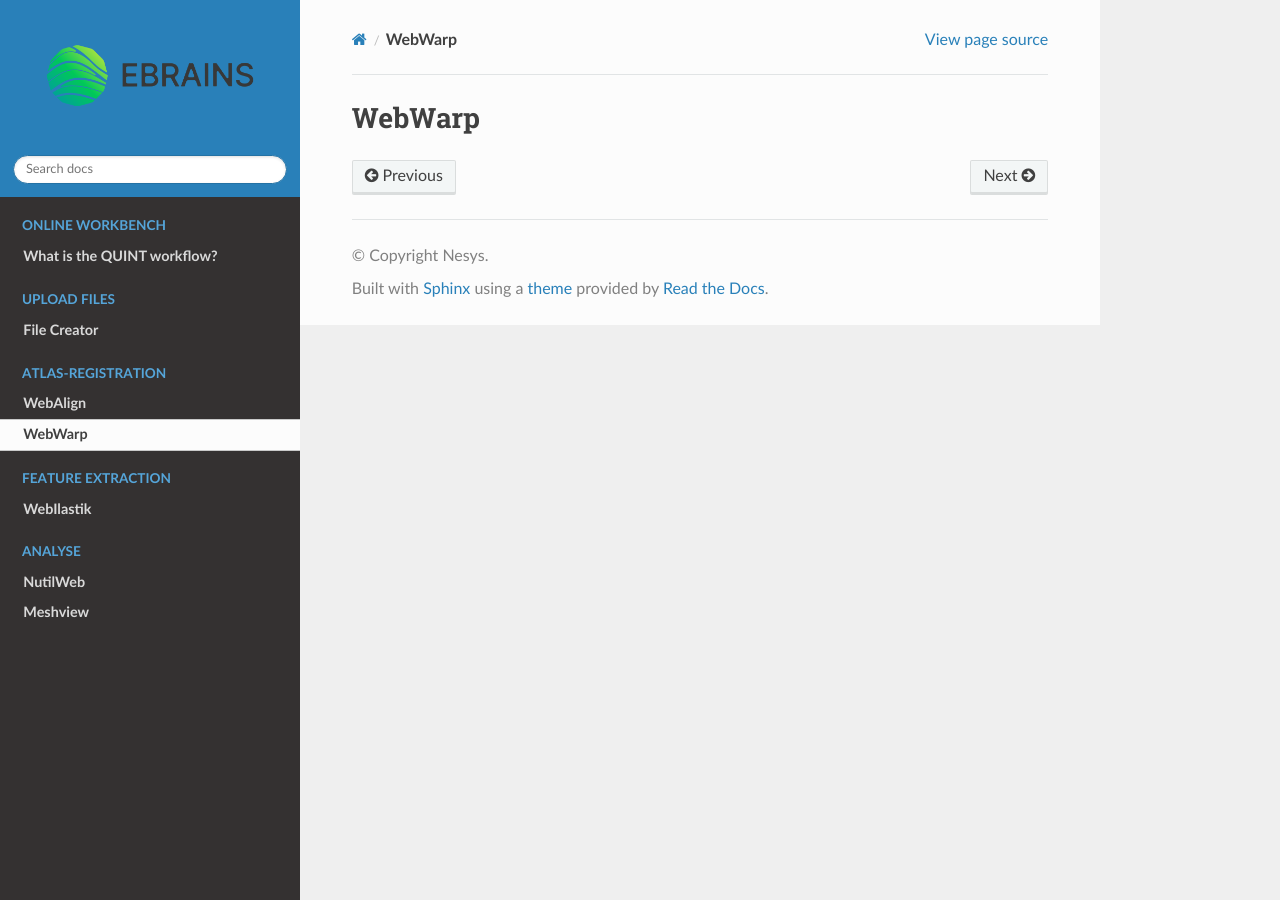
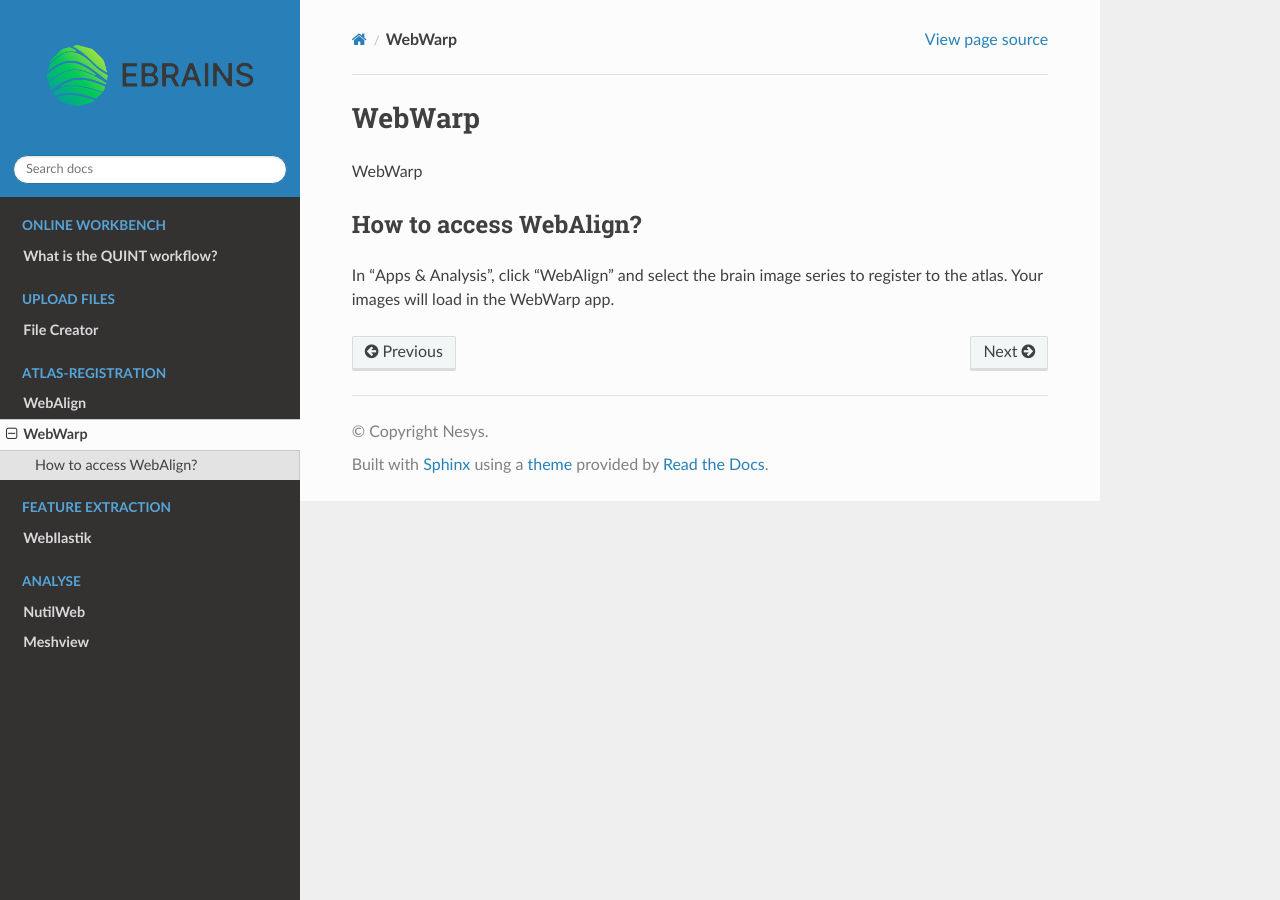
Before and after one commit to Neural-Systems-at-UIO/QUINT_webtools, a Sphinx documentation site: the page built from docs/WebWarp.rst, in a window 1280 px wide. Built offline with Sphinx 7.4.7 and the Read the Docs theme 2.0.0, drawn with Linux system fonts in a browser that asks for light colours.

Commit message:
Update WebWarp.rst

```diff
--- a/docs/WebWarp.rst
+++ b/docs/WebWarp.rst
@@ -1,2 +1,7 @@
 **WebWarp**
 ============
+WebWarp
+
+How to access WebAlign?
+----------------------------
+In “Apps & Analysis”, click “WebAlign” and select the brain image series to register to the atlas. Your images will load in the WebWarp app.
```
